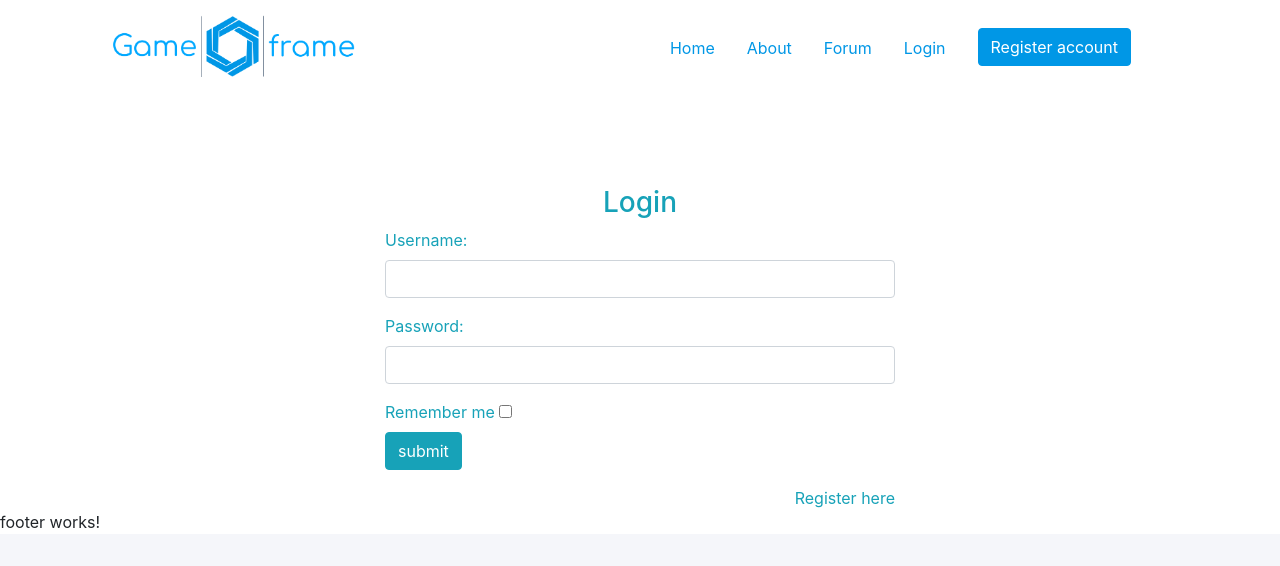
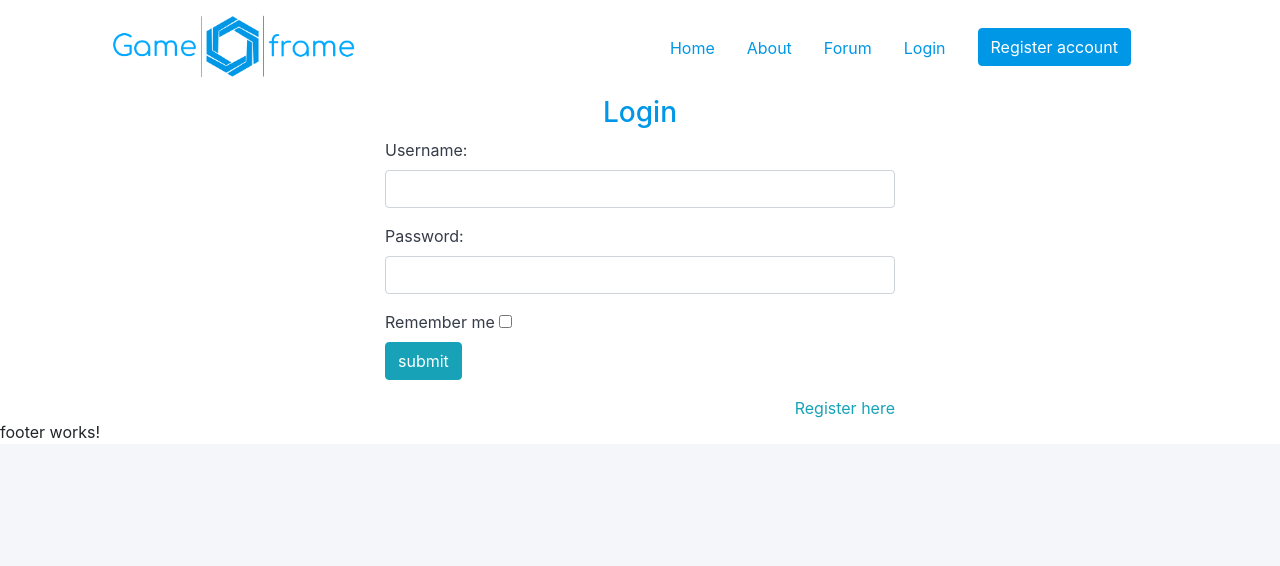
Before and after one commit to ThePartyPinguin/Gameframe-frontend, an Angular app: page /login in a window 1280 px wide. Shown: the top 566 px of the page. Built offline with nearby package versions, Linux system fonts and the light colour scheme.

Commit message:
Updated login form styling

```diff
--- a/src/app/components/auth/login/login.component.css
+++ b/src/app/components/auth/login/login.component.css
@@ -0,0 +1,7 @@
+label{
+  color: var(--main-text) !important;
+}
+
+h3{
+  color: var(--h1-heading) !important;
+}
--- a/src/app/components/auth/login/login.component.html
+++ b/src/app/components/auth/login/login.component.html
@@ -1,29 +1,41 @@
-<div id="login">
-  <h3 class="text-center text-white pt-5">Login form</h3>
+
 <div class="container">
+
   <div id="login-row" class="row justify-content-center align-items-center">
+
     <div id="login-column" class="col-md-6">
+
       <div class="login-box col-md-12">
+
         <form id="login-form" class="form" action="" method="post">
+
           <h3 class="text-center text-info">Login</h3>
+
           <div class="form-group">
             <label for="username" class="text-info">Username:</label><br>
             <input type="text" name="username" id="username" class="form-control">
           </div>
+
           <div class="form-group">
             <label for="password" class="text-info">Password:</label><br>
             <input type="text" name="password" id="password" class="form-control">
           </div>
+
           <div class="form-group">
             <label for="remember-me" class="text-info"><span>Remember me</span> <span><input id="remember-me" name="remember-me" type="checkbox"></span></label><br>
             <input type="submit" name="submit" class="btn btn-info btn-md" value="submit">
           </div>
+
           <div id="register-link" class="text-right">
             <a href="#" class="text-info">Register here</a>
           </div>
+
         </form>
+
       </div>
+
     </div>
+
   </div>
+
 </div>
-</div>
```
Lines whose indentation alone changed are shown as unchanged.
